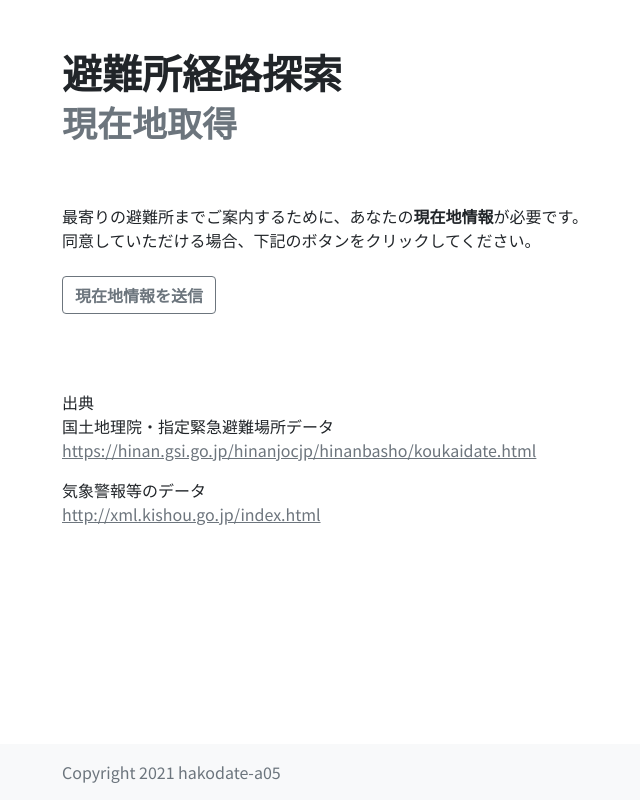
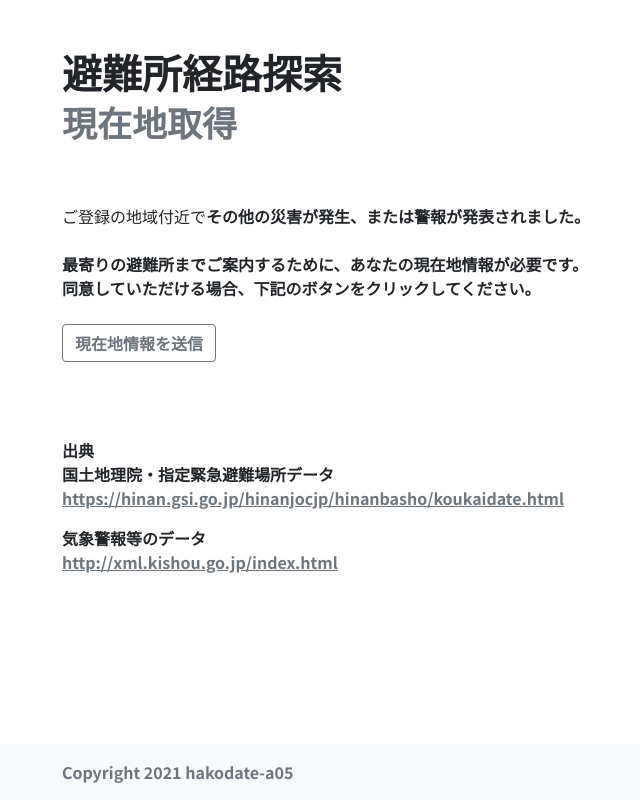
Before and after one commit to hashiba-k-jp/hakodate-a05, a Flask app: page /location in a window 1280 px wide. Shown: the whole page, without its empty margins (20-660 px from the left). Run offline with Flask 2, Linux system fonts and the light colour scheme; parts of the project's set-up code (start-up, migrations or seed data) failed here and were passed over; some libraries are stand-ins or nearby versions.

Commit message:
warningName added!

```diff
--- a/app.py
+++ b/app.py
@@ -249,7 +249,29 @@ def webhock():
 
 @app.route('/location', methods=['GET'])
 def get_location_get():
-    return render_template('gps_design.html', title='Get Location App')
+    name_type = {
+        '03': "洪水",
+        '04': "洪水",
+        '05': "洪水",
+        '33': "洪水",
+        '35': "洪水",
+        '20': "濃霧注意報（テスト用）",
+        '50': "地震",
+        '08': "高潮",
+        '38': "高潮",
+        '70': "崖崩れ、土石流及び地滑り",
+    }
+    try:
+        req = request.args
+        warningCode = req.get("user_id")
+        warningName = name_type[warningCode]
+    except:
+        warningName = "その他の災害"
+    return render_template(
+        'gps_design.html',
+        title='Get Location App',
+        warningName=warningName
+    )
 
 @app.route('/location', methods=['POST'])
 def get_location_post():
--- a/templates/gps_design.html
+++ b/templates/gps_design.html
@@ -37,6 +37,9 @@
             </div>
           </div>
           <div class="container py-1">
+            <p>ご登録の地域付近で<b class="fw-bold">{{ warningName }}<b>が発生、または警報が発表されました。</p>
+          </div>
+          <div class="container py-1">
             <p>最寄りの避難所までご案内するために、あなたの<b class="fw-bold">現在地情報</b>が必要です。<br>同意していただける場合、下記のボタンをクリックしてください。</p>
           </div>
           <div class="container py-1">
```
